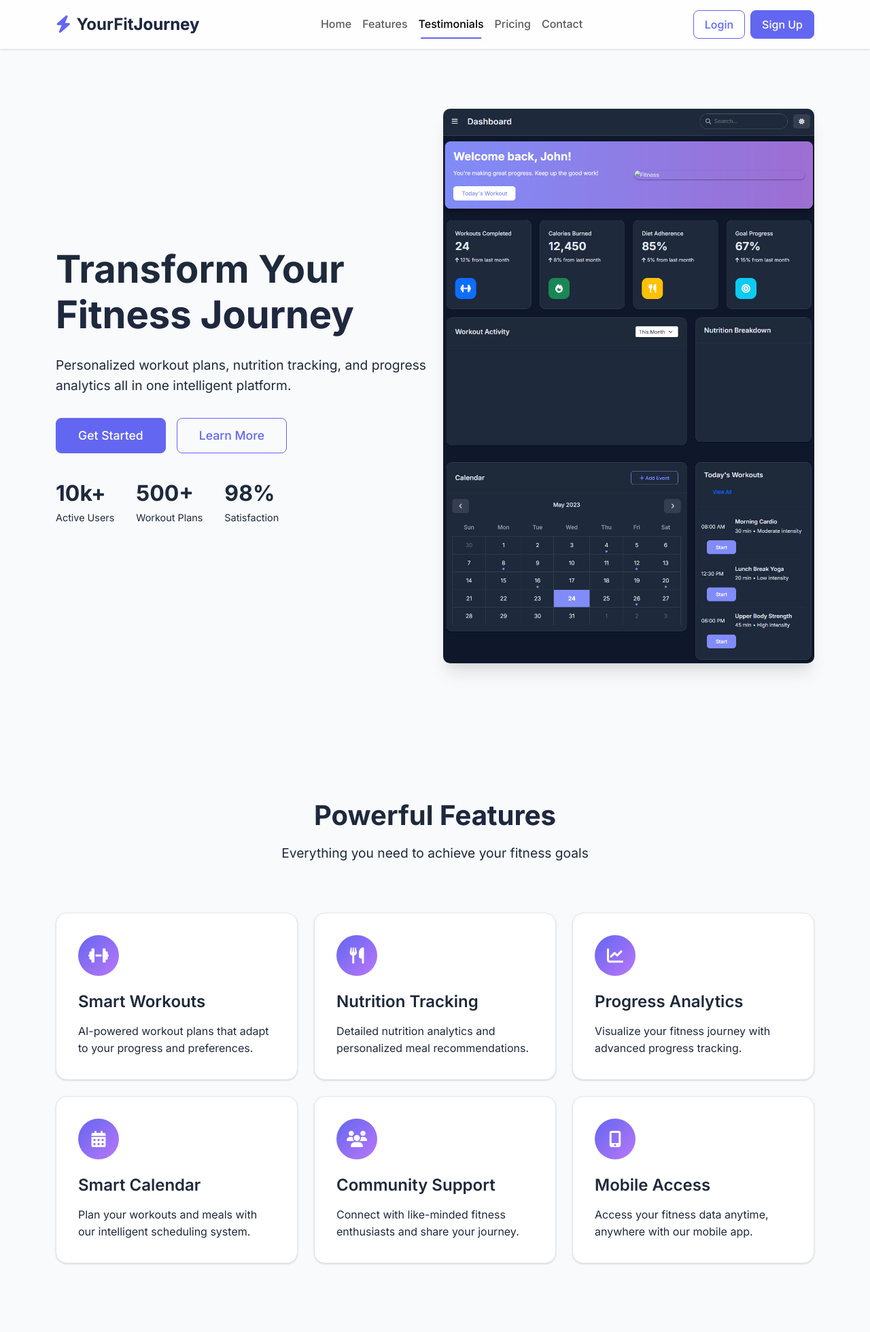
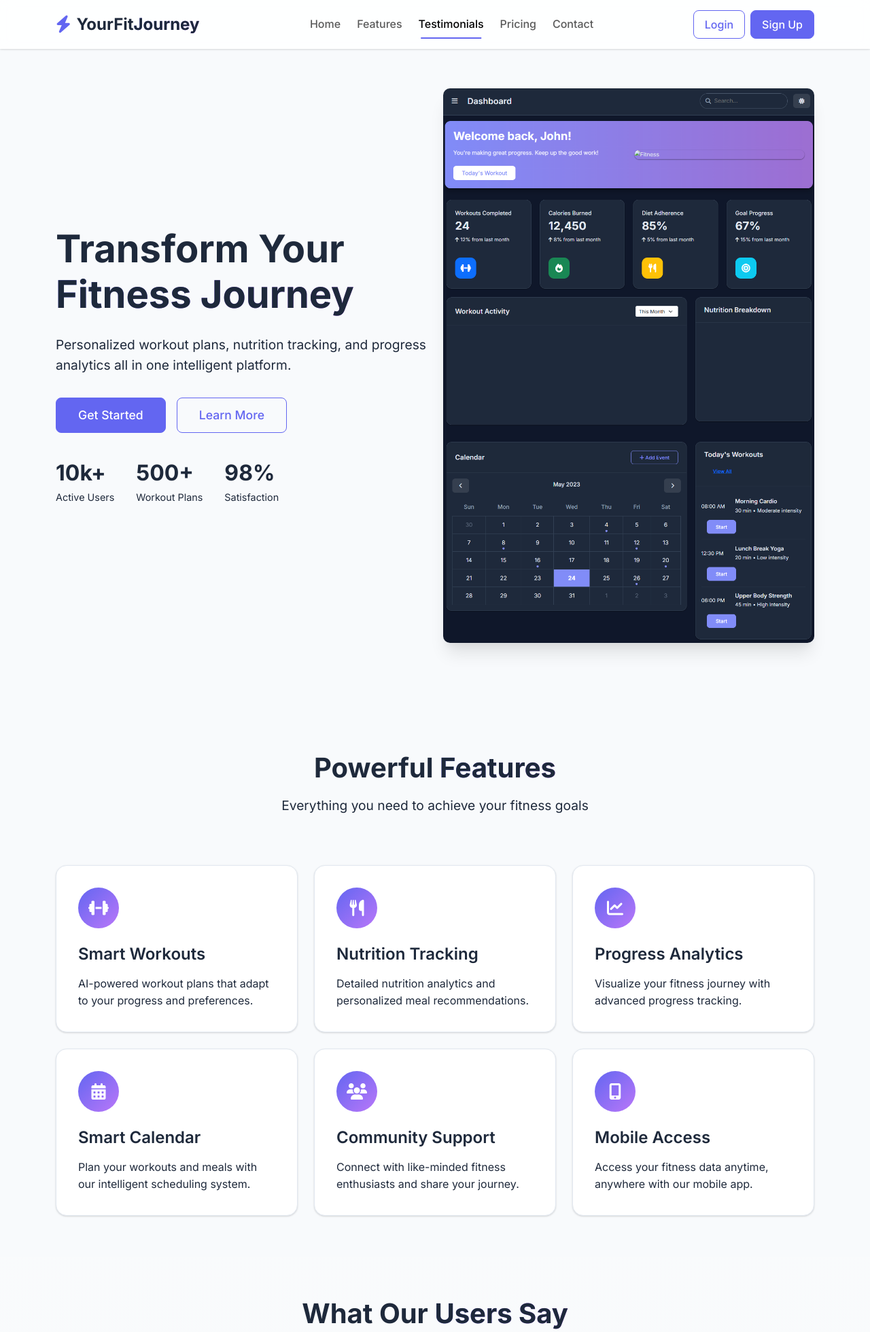
Before and after one commit to Elivius/YourFit-Journey, a PHP site: page / in a window 1280 px wide. Shown: the top 1960 px of the page at 68% size. Run offline with PHP 8.4, Linux system fonts and the light colour scheme.

Commit message:
V1.1 - Overall Improvements

```diff
--- a/user-site/frontend/assets/css/landing-page.css
+++ b/user-site/frontend/assets/css/landing-page.css
@@ -27,20 +27,17 @@
 .navbar {
   backdrop-filter: blur(10px);
   -webkit-backdrop-filter: blur(10px);
-  background-color: rgba(255, 255, 255, 0.8); /* semi-transparent background */
+  background-color: rgba(255, 255, 255, 0.85);
   box-shadow: var(--shadow);
-  padding: 0.75rem 0;
+  padding: 0.75rem 1rem;
   transition: all 0.3s ease;
-  width: 100%;
-  position: fixed;
-  top: 0;
-  left: 0;
   z-index: 1000;
 }
 
 .navbar-brand {
   font-weight: 700;
   font-size: 1.5rem;
+  white-space: nowrap;
 }
 
 .logo-icon {
@@ -48,11 +45,17 @@
   color: var(--primary);
 }
 
+/* Center nav and make mobile friendly */
+.navbar-nav {
+  gap: 0.5rem;
+}
+
 .navbar-nav .nav-link {
   font-weight: 500;
   padding: 0.5rem 1rem;
   position: relative;
   transition: color 0.3s ease;
+  text-align: center;
 }
 
 .navbar-nav .nav-link::after {
@@ -71,6 +74,18 @@
 .navbar-nav .nav-link.active::after {
   width: 80%;
 }
+
+.auth-buttons {
+  flex-direction: column;
+}
+
+@media (min-width: 992px) {
+  .auth-buttons {
+    flex-direction: row;
+    align-items: center;
+  }
+}
+
 
 /* Hero Section */
 .hero-section {
@@ -513,10 +528,23 @@ html {
   scroll-behavior: smooth;
 }
 
+.section-padding {
+  padding: 60px 0;
+}
+
+.hero-section {
+  padding: 130px 0;
+  padding-bottom: 100px;
+}
+
 @media (max-width: 992px) {
   .hero-image {
     margin-top: 20px;
     border-radius: 8px;
     box-shadow: var(--shadow-md); /* Reduce shadow size on small screens */
   }
+
+  .hero-section {
+  padding: 100px 0;
 }
+}
--- a/user-site/frontend/assets/js/landing-page.js
+++ b/user-site/frontend/assets/js/landing-page.js
@@ -43,4 +43,34 @@ document.addEventListener("DOMContentLoaded", function () {
   window.addEventListener("scroll", updateActiveLink);
   window.addEventListener("resize", updateActiveLink);
   updateActiveLink(); // Initial call
+
+  // Nav Bar Collapse on Mobile
+  const navbarCollapse = document.getElementById('navbarNav');
+  document.querySelectorAll('.nav-link[data-scroll-to]').forEach(link => {
+    link.addEventListener('click', () => {
+      if (window.innerWidth < 992) {
+        const bsCollapse = new bootstrap.Collapse(navbarCollapse, {
+          toggle: false
+        });
+        bsCollapse.hide();
+      }
+    });
+  });
+
+  // Nav Bar Collapse on Outside Click
+  const navbar = document.querySelector('.navbar');
+  const toggler = document.querySelector('.navbar-toggler');
+
+  document.addEventListener('click', function (event) {
+    const isClickInside = navbar.contains(event.target);
+    const isExpanded = toggler.getAttribute('aria-expanded') === 'true';
+
+    if (!isClickInside && isExpanded) {
+      const bsCollapse = new bootstrap.Collapse(navbarCollapse, {
+        toggle: false
+      });
+      bsCollapse.hide();
+    }
+  });
+
 });
--- a/user-site/frontend/dashboard.php
+++ b/user-site/frontend/dashboard.php
@@ -395,6 +395,8 @@
         </main>
     </div>
 
+    <?php include 'scroll_to_top.php'; ?>
+
     <!-- Bootstrap JS -->
     <script src="https://cdn.jsdelivr.net/npm/bootstrap@5.3.0/dist/js/bootstrap.bundle.min.js"></script>
     <!-- Chart.js -->
--- a/user-site/frontend/index.php
+++ b/user-site/frontend/index.php
@@ -17,31 +17,33 @@
 <body>
     <!-- Navigation Bar -->
     <nav class="navbar navbar-expand-lg fixed-top">
-        <div class="container d-flex justify-content-between align-items-center">
+    <div class="container">
         <a class="navbar-brand d-flex align-items-center" href="index.php">
         <i class="fas fa-bolt logo-icon me-2"></i>
         <span>YourFit<span class="text-gradient">Journey</span></span>
         </a>
 
-            <button class="navbar-toggler" type="button" data-bs-toggle="collapse" data-bs-target="#navbarNav">
+        <button class="navbar-toggler" type="button" data-bs-toggle="collapse" data-bs-target="#navbarNav"
+        aria-controls="navbarNav" aria-expanded="false" aria-label="Toggle navigation">
         <span class="navbar-toggler-icon"></span>
         </button>
 
-            <div class="collapse navbar-collapse justify-content-between" id="navbarNav">
-                <ul class="navbar-nav mx-auto">
-                    <li class="nav-item"><a class="nav-link active" href="#home">Home</a></li>
+        <div class="collapse navbar-collapse" id="navbarNav">
+        <ul class="navbar-nav mx-auto text-center">
+            <li class="nav-item"><a class="nav-link active" href="#home" data-scroll-to="home">Home</a></li>
             <li class="nav-item"><a class="nav-link" href="#features" data-scroll-to="features">Features</a></li>
             <li class="nav-item"><a class="nav-link" href="#testimonials" data-scroll-to="testimonials">Testimonials</a></li>
             <li class="nav-item"><a class="nav-link" href="#pricing" data-scroll-to="pricing">Pricing</a></li>
             <li class="nav-item"><a class="nav-link" href="#contact" data-scroll-to="contact">Contact</a></li>
         </ul>
-                <div class="auth-buttons d-flex gap-2">
+        <div class="auth-buttons d-flex justify-content-center justify-content-lg-end gap-2 mt-3 mt-lg-0">
             <a href="login.php" class="btn btn-outline-primary">Login</a>
             <a href="signup.php" class="btn btn-primary">Sign Up</a>
         </div>
         </div>
     </div>
     </nav>
+
 
 
     <!-- Hero Section -->
@@ -53,7 +55,7 @@
                     <p class="hero-subtitle">Personalized workout plans, nutrition tracking, and progress analytics all in one intelligent platform.</p>
                     <div class="hero-buttons">
                         <a href="login.php" class="btn btn-primary btn-lg">Get Started</a>
-                        <a href="#features" class="btn btn-outline-primary btn-lg">Learn More</a>
+                        <a href="#features" class="btn btn-outline-primary btn-lg" data-scroll-to="features">Learn More</a>
                     </div>
                     <div class="hero-stats">
                         <div class="stat-item">
@@ -396,11 +398,11 @@
                     <div class="footer-links">
                         <h5>Quick Links</h5>
                         <ul>
-                            <li><a href="#home">Home</a></li>
-                            <li><a href="#features">Features</a></li>
-                            <li><a href="#testimonials">Testimonials</a></li>
-                            <li><a href="#pricing">Pricing</a></li>
-                            <li><a href="#contact">Contact</a></li>
+                            <li><a href="#home" data-scroll-to="home">Home</a></li>
+                            <li><a href="#features" data-scroll-to="features">Features</a></li>
+                            <li><a href="#testimonials" data-scroll-to="testimonials">Testimonials</a></li>
+                            <li><a href="#pricing" data-scroll-to="pricing">Pricing</a></li>
+                            <li><a href="#contact" data-scroll-to="contact">Contact</a></li>
                         </ul>
                     </div>
                 </div>
--- a/user-site/frontend/nutrition.php
+++ b/user-site/frontend/nutrition.php
@@ -808,6 +808,8 @@
         </div>
     </div>
 
+    <?php include 'scroll_to_top.php'; ?>
+
     <!-- Bootstrap JS -->
     <script src="https://cdn.jsdelivr.net/npm/bootstrap@5.3.0/dist/js/bootstrap.bundle.min.js"></script>
     <!-- Chart.js -->
--- a/user-site/frontend/scroll_to_top.php
+++ b/user-site/frontend/scroll_to_top.php
@@ -14,11 +14,13 @@
             background-color: var(--primary);
             color: white;
             border: none;
-            padding: 0.75rem 1rem;
-            border-radius: 100%;
+            width: 48px;
+            height: 48px;
+            border-radius: 50%;
             cursor: pointer;
             display: none;
             transition: opacity 0.3s ease;
+            display: none;
         }
 
         #scrollToTopBtn:hover {
--- a/user-site/frontend/settings.php
+++ b/user-site/frontend/settings.php
@@ -1041,6 +1041,8 @@
         </main>
     </div>
 
+    <?php include 'scroll_to_top.php'; ?>
+
     <!-- Bootstrap JS -->
     <script src="https://cdn.jsdelivr.net/npm/bootstrap@5.3.0/dist/js/bootstrap.bundle.min.js"></script>
     <!-- Custom JS -->
--- a/user-site/frontend/workouts.php
+++ b/user-site/frontend/workouts.php
@@ -533,6 +533,8 @@
         </main>
     </div>
 
+    <?php include 'scroll_to_top.php'; ?>
+
     <!-- Bootstrap JS -->
     <script src="https://cdn.jsdelivr.net/npm/bootstrap@5.3.0/dist/js/bootstrap.bundle.min.js"></script>
     <!-- Custom JS -->
```
Lines whose indentation alone changed are shown as unchanged.
